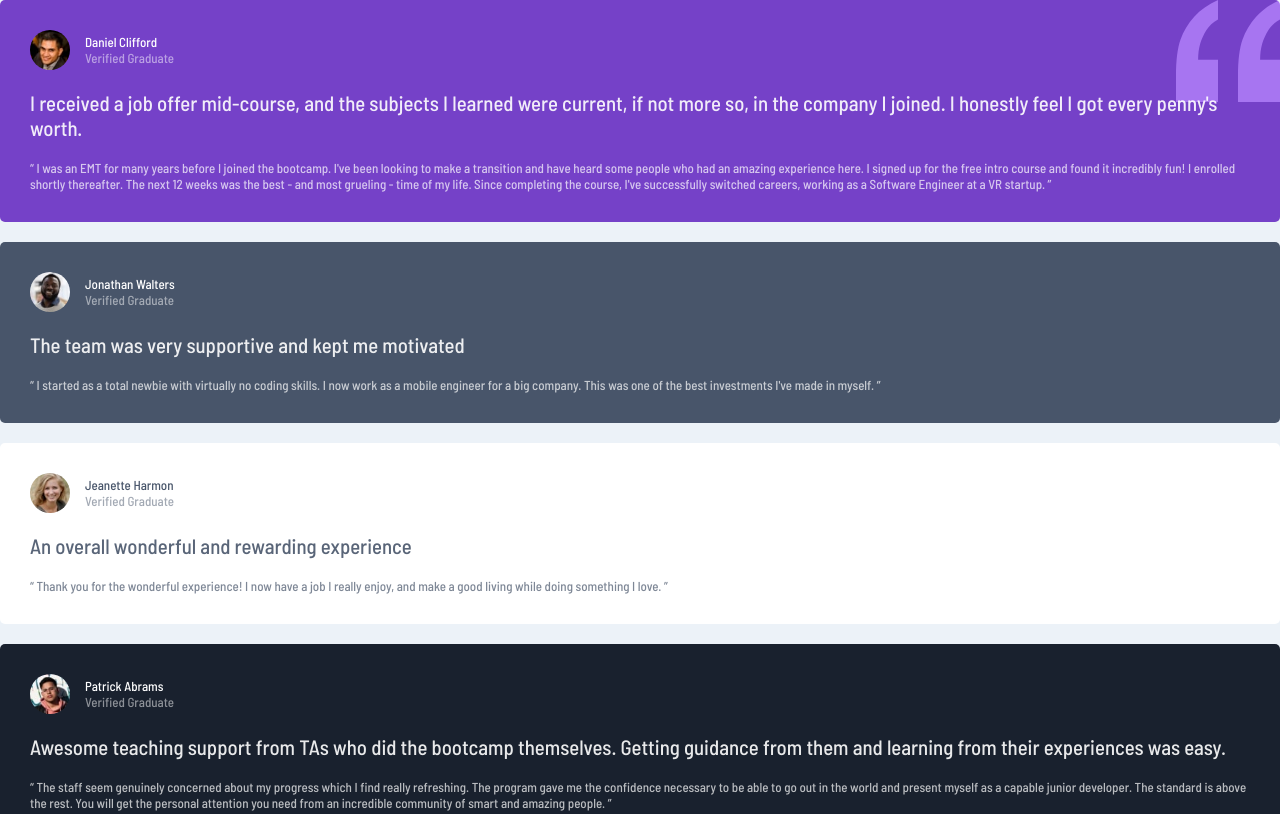
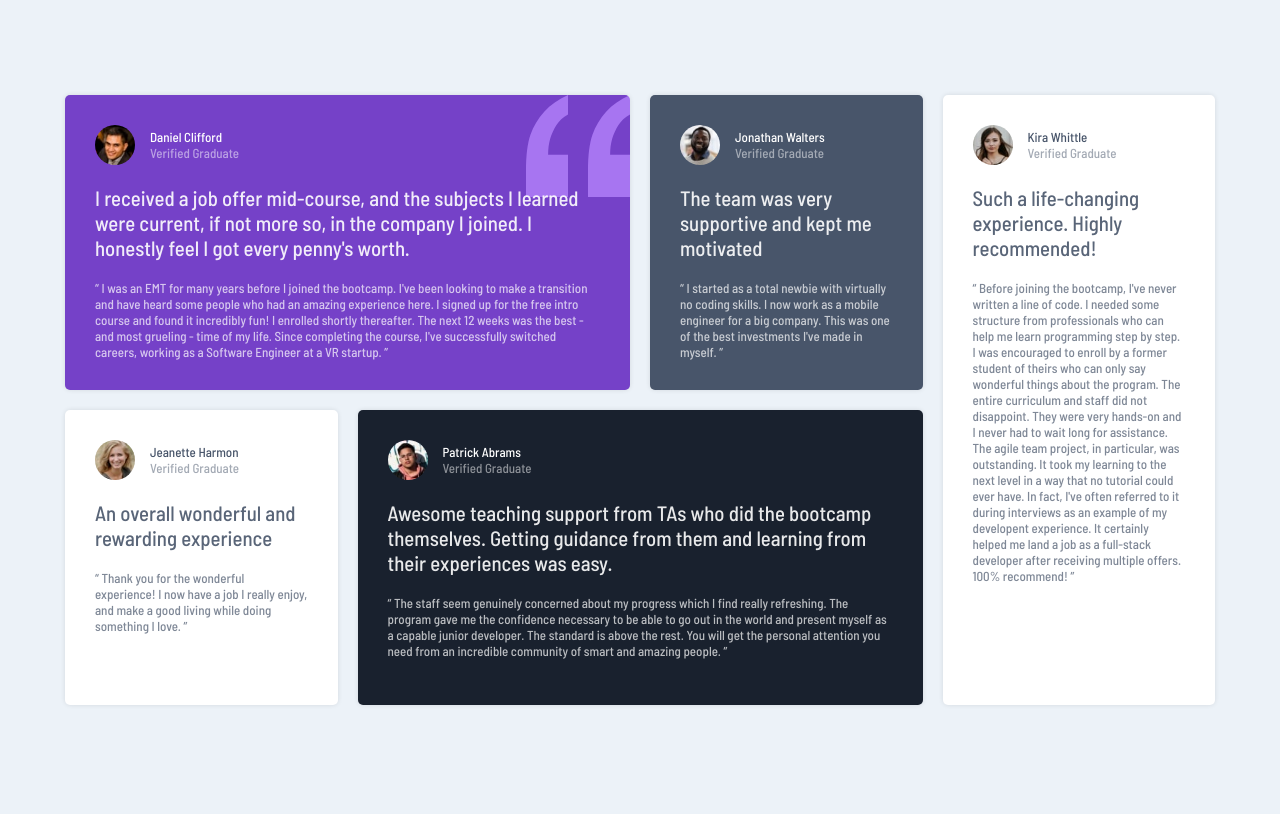
Before and after one commit to zmoerema/frontend-mentor-testimonials-grid-section, a plain HTML site: page index.html in a window 1280 px wide. Shown: the top 814 px of the page. Drawn offline with Linux system fonts and the light colour scheme.

Commit message:
desktop design done

```diff
--- a/styles.css
+++ b/styles.css
@@ -14,6 +14,7 @@
 }
 
 body, html {
+    background-color: var(--light-grayish-blue);
     font-family: "Barlow Semi Condensed";
     font-weight: 500;
     font-size: 13px;
@@ -21,7 +22,6 @@ body, html {
 }
 
 #wrapper {
-    background-color: var(--light-grayish-blue);
     display: flex;
     justify-content: center;
     align-items: center;
@@ -33,6 +33,7 @@ body, html {
 }
 
 .testimonial {
+    box-shadow: 0 0 5px rgba(0, 0, 0, 0.1);
     border-radius: 5px;
     padding: 30px;
 }
@@ -106,5 +107,39 @@ body, html {
 
 /* Desktop breakpoint */
 @media only screen and (min-width: 768px) {
-    #container {}
+    #wrapper {
+        padding: 50px;
+        height: 100%;
+    }
+
+    #container {
+        max-width: 1150px;
+        grid-template-columns: repeat(4, 1fr);
+        grid-template-rows: repeat(2, 1fr);
+    }
+
+    #daniel {
+        grid-column: 1/3;
+        grid-row: 1;
+    }
+
+    #jonathan {
+        grid-column: 3;
+        grid-row: 1;
+    }
+
+    #jeanette {
+        grid-row: 2;
+        grid-column: 1;
+    }
+
+    #patrick {
+        grid-column: 2/4;
+        grid-row: 2;
+    }
+
+    #kira {
+        grid-column: 4;
+        grid-row: 1/3;
+    }
 }
```
